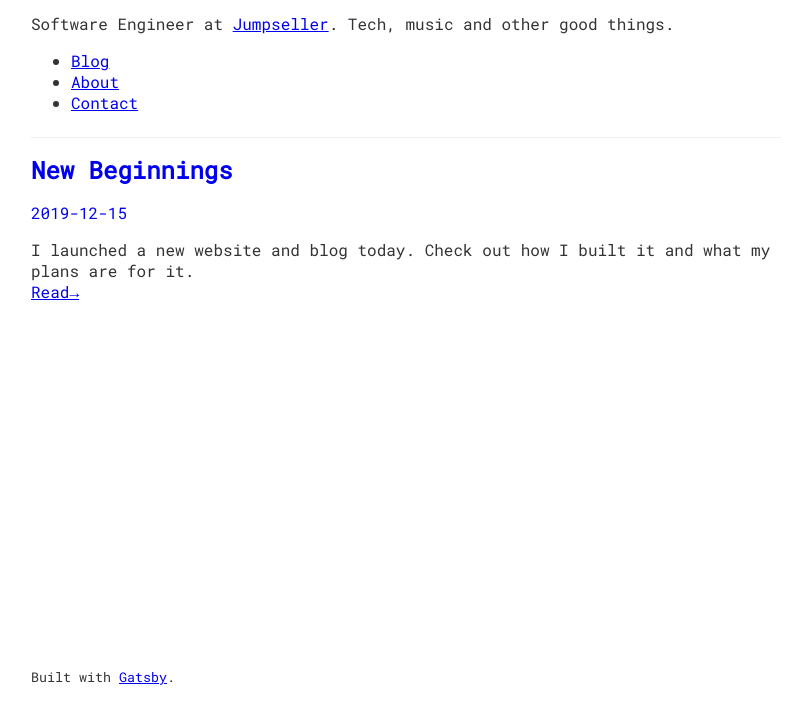
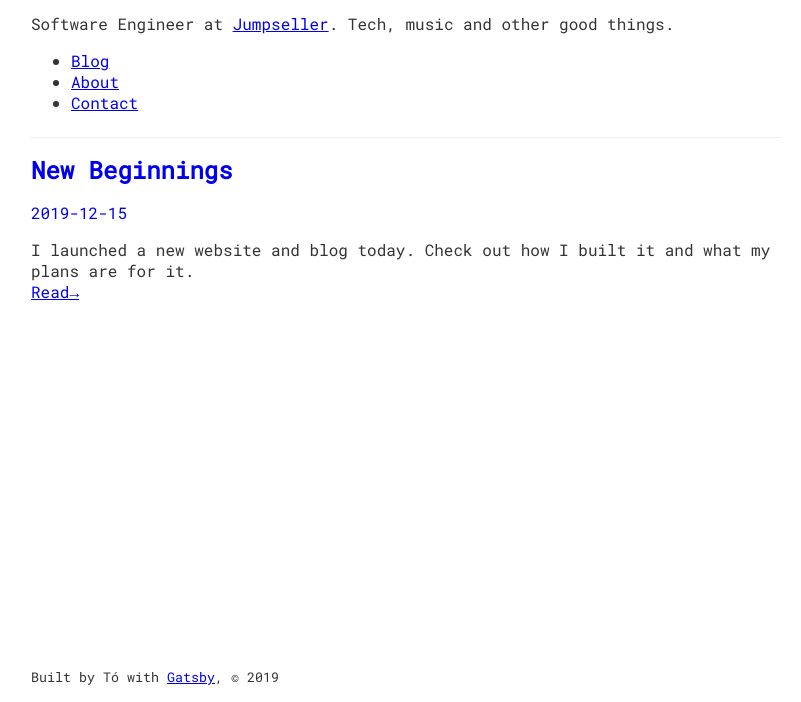
Before and after one commit to toanjo/toanjo.dev, a Gatsby site: page / in a window 1280 px wide. Shown: the part 98-800 px from the top of the page, without its empty margins (234-1035 px from the left). Built offline with nearby package versions, Linux system fonts and the light colour scheme; Gatsby itself is replaced by a stand-in of ours.

Commit message:
almost done, missing code review and content

```diff
--- a/src/components/Footer/index.js
+++ b/src/components/Footer/index.js
@@ -3,7 +3,7 @@ import React from "react"
 import footerStyles from './footer.module.scss'
 
 const Footer = () => <footer className={footerStyles.footer}>
-    <small className={footerStyles.footerText}>Built with <a className={footerStyles.footerLinks} href="https://gatsbyjs.org" target="_blank" rel="noopener noreferrer">Gatsby</a>.</small>
+    <small className={footerStyles.footerText}>Built by Tó with <a className={footerStyles.footerLinks} href="https://gatsbyjs.org" target="_blank" rel="noopener noreferrer">Gatsby</a>, © 2019</small>
 </footer>
 
 export default Footer
```
